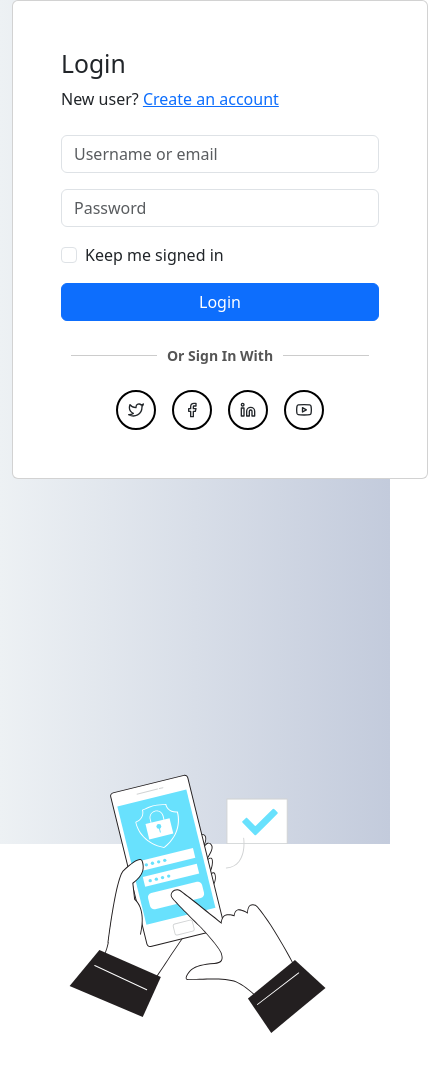
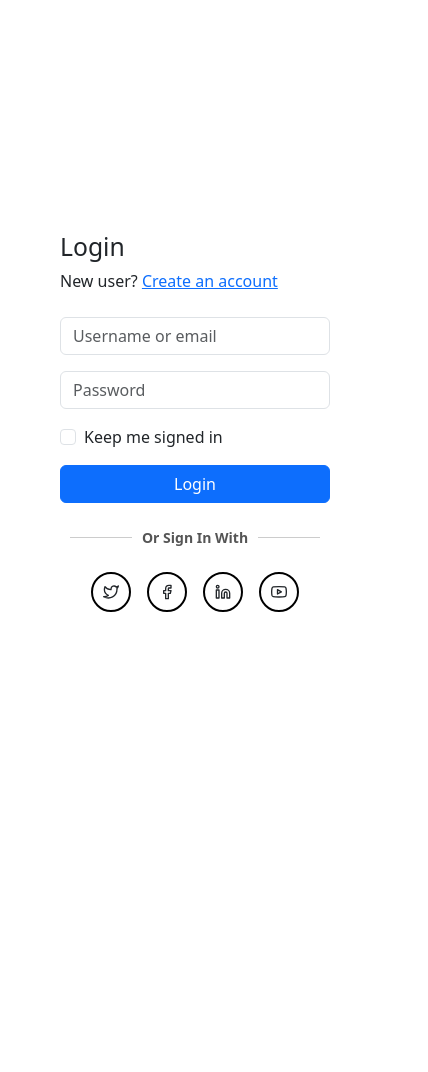
Before and after one commit to BinoyDarvin/country-list, a React (Vite) app: page /auth/login in a window 390 px wide. Shown: the top 1072 px of the page, 428 px wide, since content can reach past the window. After the commit the page ends 844 px from the top, so only its background shows below. Built offline with nearby package versions, Linux system fonts and the light colour scheme.

Commit message:
login style done

```diff
--- /dev/null
+++ b/src/components/social-icons-stack/index.tsx
@@ -0,0 +1,22 @@
+import { Stack } from 'react-bootstrap';
+import { FiTwitter, FiFacebook, FiLinkedin, FiYoutube } from 'react-icons/fi';
+import { RoundedIcon } from '../rounded-icon';
+
+export const SocialIconsStack = () => {
+	return (
+		<Stack direction='horizontal' gap={3}>
+			<RoundedIcon>
+				<FiTwitter />
+			</RoundedIcon>
+			<RoundedIcon>
+				<FiFacebook />
+			</RoundedIcon>
+			<RoundedIcon>
+				<FiLinkedin />
+			</RoundedIcon>
+			<RoundedIcon>
+				<FiYoutube />
+			</RoundedIcon>
+		</Stack>
+	);
+};
--- a/src/layouts/auth-layout/auth-layout.scss
+++ b/src/layouts/auth-layout/auth-layout.scss
@@ -1,6 +1,9 @@
 .auth-layout-container {
-  background: rgb(237,241,244);
-background: linear-gradient(90deg, rgba(237,241,244,1) 0%, rgba(195,203,220,1) 100%);
+	background: rgb(237, 241, 244);
+	background: linear-gradient(90deg, rgba(237, 241, 244, 1) 0%, rgba(195, 203, 220, 1) 100%);
+	@media (max-width: 768px) {
+		background: #fff;
+	}
 	.auth-background {
 		width: 100%;
 		background-image: url('../../assets/images/svg/auth-background.svg');
--- a/src/layouts/auth-layout/index.tsx
+++ b/src/layouts/auth-layout/index.tsx
@@ -10,7 +10,7 @@ export const AuthLayout = () => {
 				<Col md={6}>
 					<Outlet />
 				</Col>
-				<Col md={6} className='h-100'>
+				<Col md={6} className='h-100 d-none d-md-block'>
 					<div className='auth-background h-100'></div>
 				</Col>
 			</Row>
--- a/src/pages/auth/login/index.tsx
+++ b/src/pages/auth/login/index.tsx
@@ -5,6 +5,7 @@ import { Form, Button, Container, Row, Col, Stack, Card } from 'react-bootstrap'
 import { FiTwitter, FiFacebook, FiLinkedin, FiYoutube } from 'react-icons/fi';
 import { RoundedIcon } from '../../../components/rounded-icon';
 import './login.scss';
+import { SocialIconsStack } from '../../../components/social-icons-stack';
 
 export const Login = () => {
 	const navigate = useNavigate();
@@ -49,7 +50,7 @@ export const Login = () => {
 
 	return (
 		<div className='login-container'>
-			<Card className='p-5' style={{width: '26rem'}}>
+			<Card className='login-card p-5'>
 				<h2>Login</h2>
 				<div>
 					New user? <NavLink to='/auth/signup'>Create an account</NavLink>
@@ -91,20 +92,7 @@ export const Login = () => {
 					<span>Or Sign In With</span>
 				</div>
 				<div className='d-flex align-items-center justify-content-center mt-4'>
-				<Stack direction='horizontal' gap={3}>
-					<RoundedIcon>
-						<FiTwitter />
-					</RoundedIcon>
-					<RoundedIcon>
-						<FiFacebook />
-					</RoundedIcon>
-					<RoundedIcon>
-						<FiLinkedin />
-					</RoundedIcon>
-					<RoundedIcon>
-						<FiYoutube />
-					</RoundedIcon>
-				</Stack>
+					<SocialIconsStack />
 				</div>
 			</Card>
 		</div>
--- a/src/pages/auth/login/login.scss
+++ b/src/pages/auth/login/login.scss
@@ -1,4 +1,13 @@
 .login-container {
+	.login-card {
+		width: 26rem;
+		@media (max-width: 991.98px) {
+			width: 100%;
+      height: 100%;
+      border: none;
+      box-shadow: none !important;
+		}
+	}
 	.divider {
 		display: flex;
 		align-items: center;
```
Lines whose indentation alone changed are shown as unchanged.
